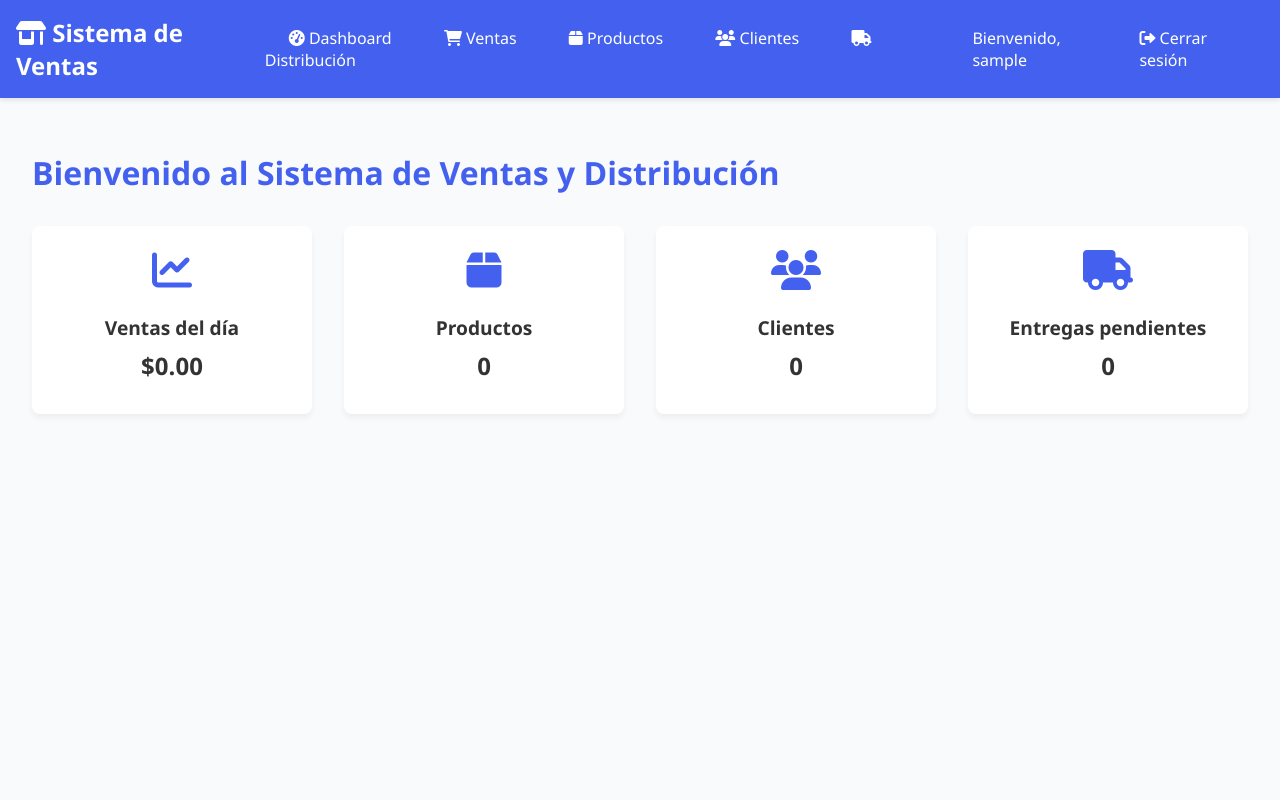
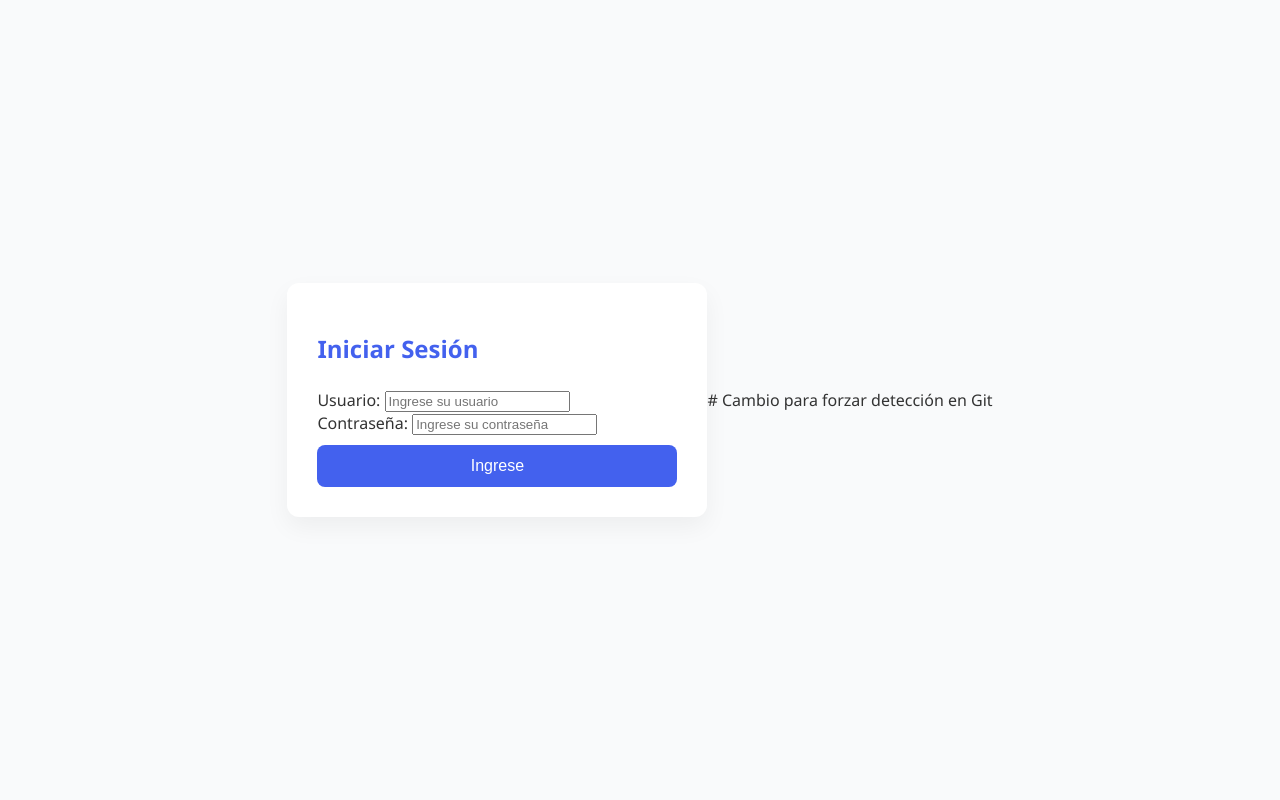
Before and after one commit to V1perBite/Modulo-SD, a Django app: page /home/ in a window 1280 px wide. Run offline with Django 5.2, Linux system fonts and the light colour scheme; the visitor is signed in with stand-in values (Sample User, id 1); some libraries are stand-ins or nearby versions.

Commit message:
Actualización de home.html

```diff
--- a/login/templates/index/home.html
+++ b/login/templates/index/home.html
@@ -4,52 +4,25 @@
 <head>
     <meta charset="UTF-8">
     <meta name="viewport" content="width=device-width, initial-scale=1.0">
-    <title>Sistema de Ventas y Distribución - Inicio</title>
-    <link rel="stylesheet" href="{% static 'css/home_styles.css' %}">
-    <link rel="stylesheet" href="https://cdnjs.cloudflare.com/ajax/libs/font-awesome/6.1.1/css/all.min.css">
+    <title>Acceder a la plataforma</title>
+    <link rel="stylesheet" href="{% static 'css/styles.css' %}">
 </head>
 <body>
-    <div class="navbar">
-        <div class="logo">
-            <i class="fas fa-store-alt"></i> Sistema de Ventas
-        </div>
-        <div class="nav-links">
-            <a href="#"><i class="fas fa-tachometer-alt"></i> Dashboard</a>
-            <a href="#"><i class="fas fa-shopping-cart"></i> Ventas</a>
-            <a href="#"><i class="fas fa-box"></i> Productos</a>
-            <a href="#"><i class="fas fa-users"></i> Clientes</a>
-            <a href="#"><i class="fas fa-truck"></i> Distribución</a>
-        </div>
-        <div class="user-menu">
-            <span>Bienvenido, {{ user.username }}</span>
-            <a href="{% url 'logout' %}"><i class="fas fa-sign-out-alt"></i> Cerrar sesión</a>
-        </div>
-    </div>
-
-    <div class="main-content">
-        <h1>Bienvenido al Sistema de Ventas y Distribución</h1>
-        <div class="dashboard-cards">
-            <div class="card">
-                <i class="fas fa-chart-line"></i>
-                <h2>Ventas del día</h2>
-                <p>$0.00</p>
+    <div class="login-container">
+        <h2>Iniciar Sesión</h2>
+        <form method="post">
+            {% csrf_token %}
+            <div class="form-group">
+                <label for="id_username">Usuario:</label>
+                <input type="text" name="username" id="id_username" placeholder="Ingrese su usuario" required>
             </div>
-            <div class="card">
-                <i class="fas fa-box"></i>
-                <h2>Productos</h2>
-                <p>0</p>
+            <div class="form-group">
+                <label for="id_password">Contraseña:</label>
+                <input type="password" name="password" id="id_password" placeholder="Ingrese su contraseña" required>
             </div>
-            <div class="card">
-                <i class="fas fa-users"></i>
-                <h2>Clientes</h2>
-                <p>0</p>
-            </div>
-            <div class="card">
-                <i class="fas fa-truck"></i>
-                <h2>Entregas pendientes</h2>
-                <p>0</p>
-            </div>
-        </div>
+            <button type="submit" class="btn">Ingrese</button>
+        </form>
     </div>
 </body>
 </html>
+# Cambio para forzar detección en Git
```
